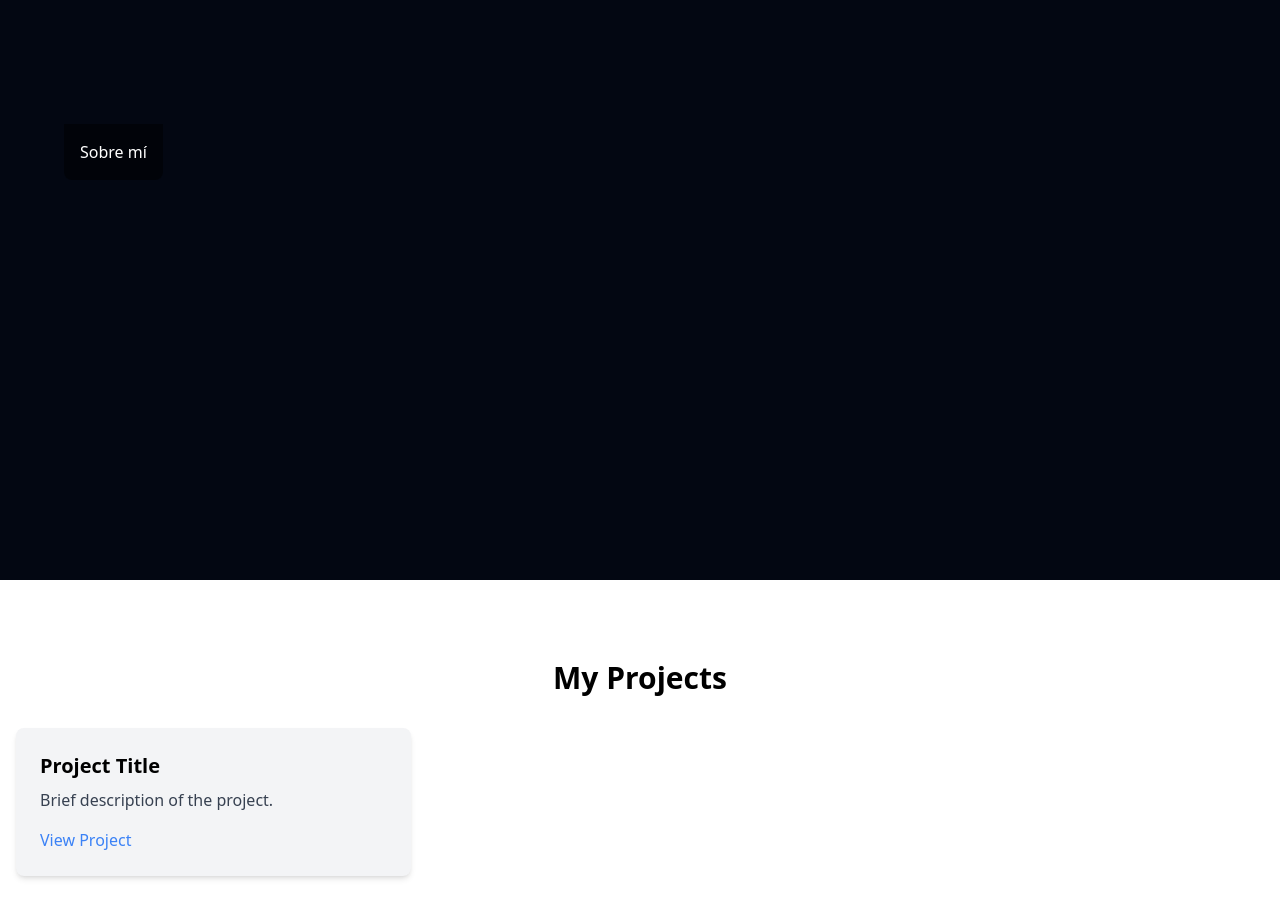
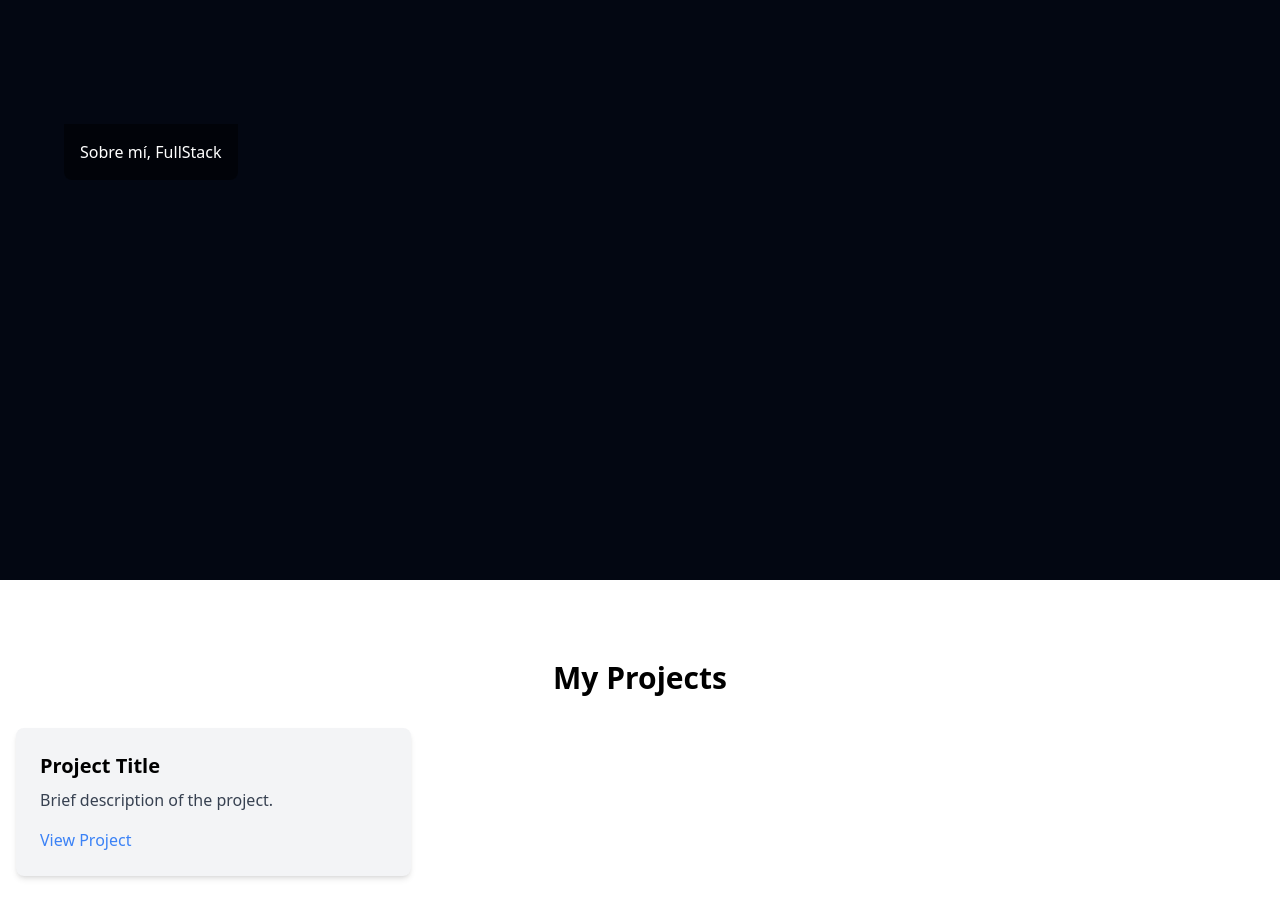
Before and after one commit to JunhoRS/my-portfolio, a React (Vite) app: page / in a window 1280 px wide. Shown: the part 1020-1938 px from the top of the page. Built offline with nearby package versions, Linux system fonts and the light colour scheme.

Commit message:
Agregar el about

```diff
--- a/src/components/About.jsx
+++ b/src/components/About.jsx
@@ -9,7 +9,7 @@ export default function About() {
 
           </div>
           <figcaption className="absolute bottom-0 left-0 bg-black bg-opacity-50 text-white p-4 rounded-b-lg">
-            Sobre mí
+            Sobre mí, FullStack
           </figcaption>
         </figure>
       </div>
```
